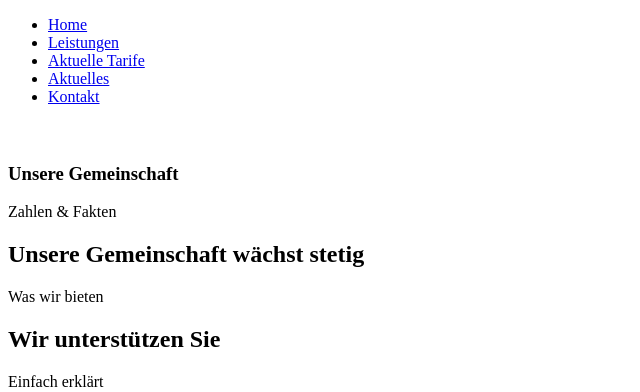
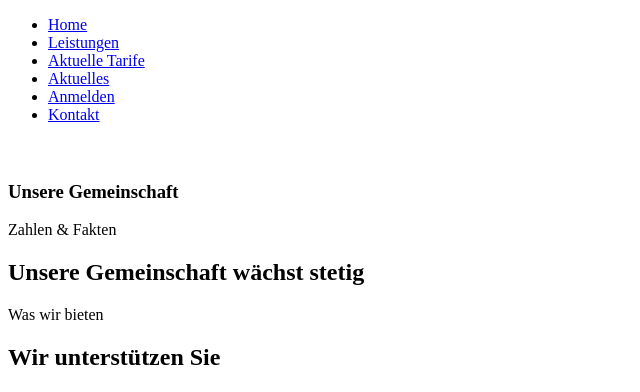
Before and after one commit to martinunter/eegbruck, a PHP site: template themes/eeg-bruck/templates/home.html.twig in a window 1280 px wide. Shown: the part 26-418 px from the top of the page, without its empty margins (0-640 px from the left). Run offline with PHP 8.4, Linux system fonts and the light colour scheme; the template is opened without the code that fills it: most values are stand-ins (such as "Sample title", 1, 10 or a date in 2020); some libraries are stand-ins or nearby versions.

Commit message:
header: Anmelden-Link ins Menü aufnehmen
Co-Authored-By: Claude Sonnet 4.6 (1M context) <noreply@anthropic.com>

```diff
--- a/themes/eeg-bruck/templates/partials/header.html.twig
+++ b/themes/eeg-bruck/templates/partials/header.html.twig
@@ -14,6 +14,7 @@
           <li><a href="{{ base_url_absolute }}/leistungen">Leistungen</a></li>
           <li><a href="{{ base_url_absolute }}/aktuelle-tarife">Aktuelle Tarife</a></li>
           <li><a href="{{ base_url_absolute }}/aktuelles">Aktuelles</a></li>
+          <li><a href="{{ base_url_absolute }}/anmelden">Anmelden</a></li>
           <li><a href="{{ base_url_absolute }}/kontakt" class="btn btn-primary">Kontakt</a></li>
         </ul>
       </div>
```
